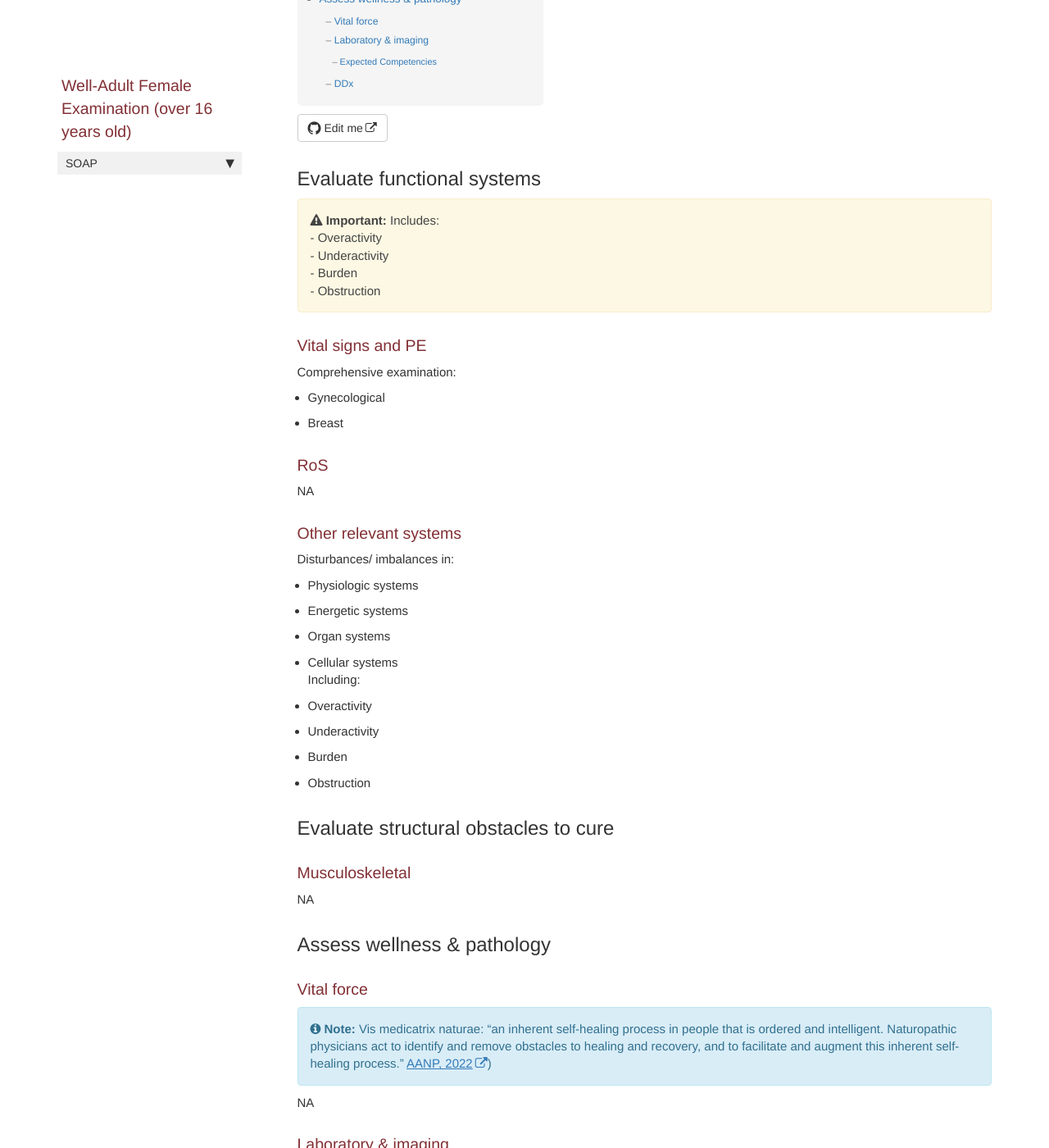
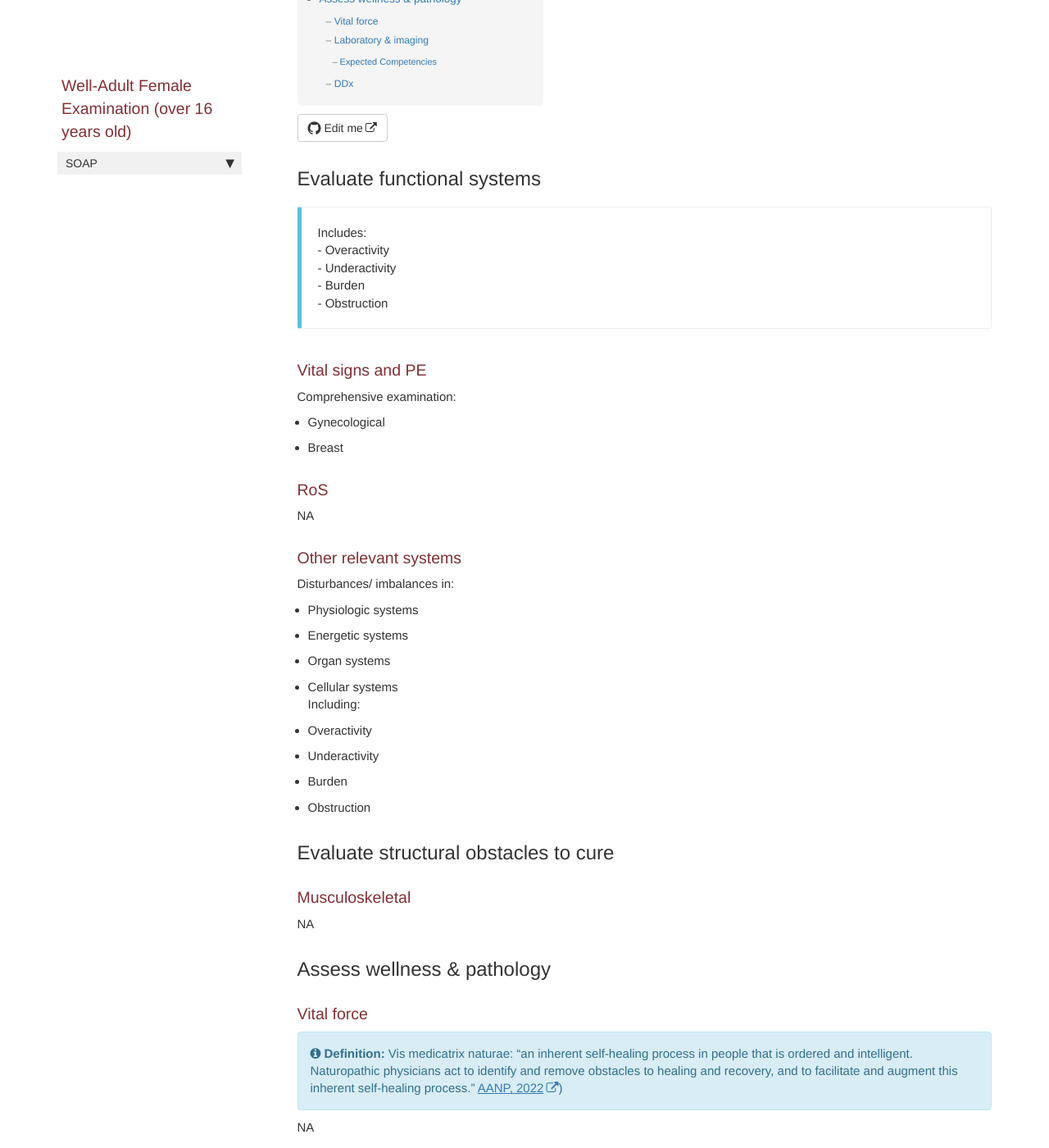
Before and after one commit to naturemed/naturemed.github.io, a Jekyll site: the page built from pages/epa/001/epa_objective.md, in a window 1280 px wide and 1400 px high, scrolled down 350 px. Shown: the whole window at 82% size. Built offline with Jekyll 4.4.1, drawn with Linux system fonts in a browser that asks for light colours; comment, search, counter and statistics services are not loaded.

Commit message:
Update epa_objective.md

```diff
--- a/pages/epa/001/epa_objective.md
+++ b/pages/epa/001/epa_objective.md
@@ -9,7 +9,7 @@ permalink: epa_objective_1.html
 ---
 
 ## Evaluate functional systems
-{% include important.html content= 'Includes:<br>- Overactivity<br>- Underactivity<br>- Burden<br>- Obstruction' %}
+{% include callout.html content= 'Includes:<br>- Overactivity<br>- Underactivity<br>- Burden<br>- Obstruction' type="info" %}
 
 ### Vital signs and PE
 Comprehensive examination:
@@ -38,7 +38,7 @@ NA
 
 ## Assess wellness & pathology
 ### Vital force
-{% include note.html content= 'Vis medicatrix naturae: "an inherent self-healing process in people that is ordered and intelligent. Naturopathic physicians act to identify and remove obstacles to healing and recovery, and to facilitate and augment this inherent self-healing process." [AANP, 2022](https://naturopathic.org/page/PrinciplesNaturopathicMedicine?&hhsearchterms=%22vis+and+medicatrix+and+naturae%22))' %}
+{% include definition.html content= 'Vis medicatrix naturae: "an inherent self-healing process in people that is ordered and intelligent. Naturopathic physicians act to identify and remove obstacles to healing and recovery, and to facilitate and augment this inherent self-healing process." [AANP, 2022](https://naturopathic.org/page/PrinciplesNaturopathicMedicine?&hhsearchterms=%22vis+and+medicatrix+and+naturae%22))' %}
 NA
 
 ### Laboratory & imaging
```
